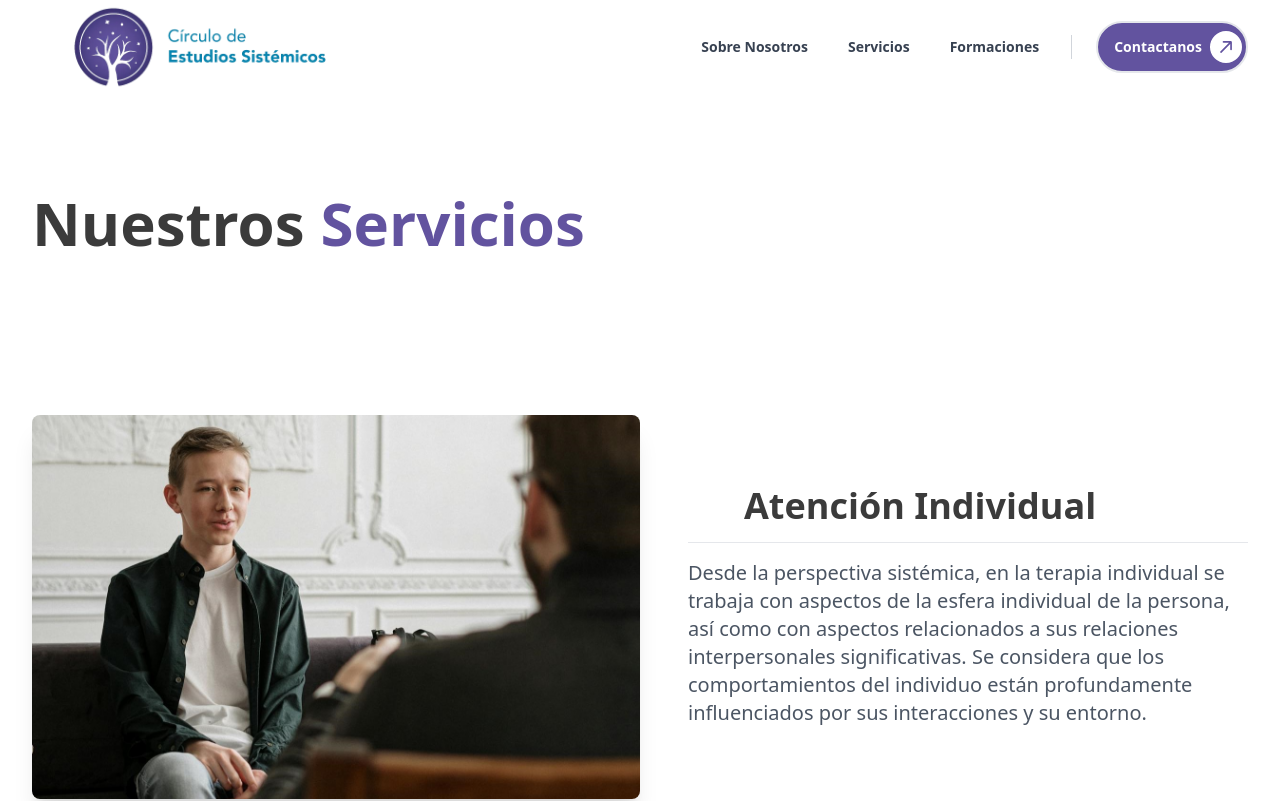
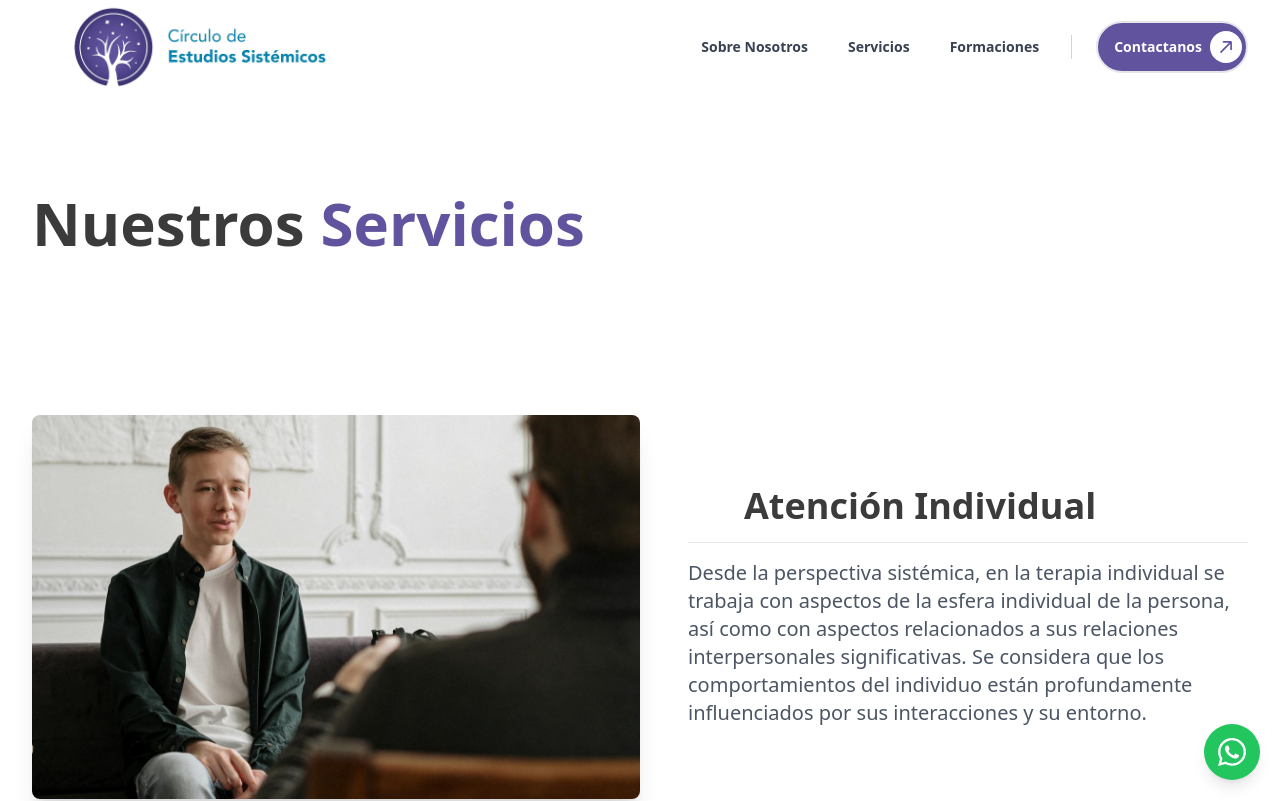
Before and after one commit to fabrizzio1822/circulo, a Next.js app: page /servicios in a window 1280 px wide. Shown: the top 801 px of the page. Built offline with nearby package versions, Linux system fonts and the light colour scheme; some icons are missing.

Commit message:
vnueva-27/5-17:38

```diff
--- a/app/contacto/page.jsx
+++ b/app/contacto/page.jsx
@@ -4,6 +4,7 @@ import { useState } from 'react';
 import { Title } from '@/components/Title/Title';
 import { Envelope, Location, Clock, Phone } from 'akar-icons';
 import { DIV } from '@/components/Div/Div';
+import FixedWhatsappButton from '@/components/Whatsapp/Whatsapp';
 
 export default function ContactPage() {
   const [formData, setFormData] = useState({
@@ -66,6 +67,7 @@ export default function ContactPage() {
 
   return (
     <div className="mx-auto px-4 py-8">
+      <FixedWhatsappButton/>
       <div className="md:text-7xl text-5xl max-w-[90rem] mx-auto">
         <Title>Contacto</Title>
       </div>
--- a/app/formaciones/page.jsx
+++ b/app/formaciones/page.jsx
@@ -7,6 +7,7 @@ import { Calendar, File, Envelope } from 'akar-icons';
 import { DIV } from "@/components/Div/Div";
 import Newsletter from '@/components/Newsletter/NewsLetter'
 import Escuelas from '@/components/Escuelas/Escuelas'
+import FixedWhatsappButton from '@/components/Whatsapp/Whatsapp';
 
 const formacionesPdfData = [
   { nombre: 'Formacion en el Modelo Sistémico', pdf: '/pdf/.pdfformaciones-ModeloSistemico.pdf' },
@@ -55,6 +56,7 @@ function FormacionesPdfGrid() {
 export default function Formaciones() {
   return (
     <div className="m-auto max-w-7xl py-5 ">
+      <FixedWhatsappButton/>
       <div className="md:flex px-6 lg:text-7xl md:text-6xl sm:text-6xl text-[10vw] md:gap-4  my-[50px]">
         <Title>Nuestras</Title>
         <Subtitle>Formaciones</Subtitle>
--- a/app/servicios/page.jsx
+++ b/app/servicios/page.jsx
@@ -8,6 +8,7 @@ import { AiOutlineWhatsApp } from 'react-icons/ai';
 import Button from "@/components/Button/Button";
 import Image from 'next/image';
 import Link from "next/link";
+import FixedWhatsappButton from "@/components/Whatsapp/Whatsapp";
 const servicios = [
     {
         titulo: "Atención Individual",
@@ -32,6 +33,7 @@ const servicios = [
 export default function Servicios() {
     return (
         <div className="mx-auto max-w-7xl px-4 sm:px-6 lg:px-8 py-12">
+            <FixedWhatsappButton/>
             <div className="mb-12">
                 <h1 className=" block md:flex gap-4 text-5xl md:text-6xl font-bold">
                     <Title>Nuestros</Title>
--- a/app/sobre-nosotros/page.jsx
+++ b/app/sobre-nosotros/page.jsx
@@ -4,9 +4,11 @@ import SobreNosotros from "@/components/SobreNosotros/SobreNosotros";
 import SobreNosotrosResponsive from "@/components/SobreNosotros/SobreNosotrosResponsive";
 import { Subtitle } from "@/components/Subtitle/SubTitle";
 import { Title } from "@/components/Title/Title";
+import FixedWhatsappButton from "@/components/Whatsapp/Whatsapp";
 export default function Nosotros(){
     return (
         <div className="max-w-7xl mx-auto p-3">
+            <FixedWhatsappButton/>
             <div className="flex md:text-7xl text-3xl gap-4">
                 <Title >Sobre</Title>
                 <Subtitle>Nosotros</Subtitle>
--- a/components/Animacion/Content.tsx
+++ b/components/Animacion/Content.tsx
@@ -15,6 +15,7 @@ import React from 'react';
 import ServicesSection from '@/components/ServicesSection';
 import { ServiceProvider } from '@/contexts/ServiceContext';
 import Nosotros from '@/components/Nosotros/Nosotros'
+import FixedWhatsappButton from "../Whatsapp/Whatsapp"
 
 const fadeInUp = {
   hidden: { opacity: 0, y: 20 },
@@ -42,6 +43,7 @@ const staggerContainer = {
 export default function Content() {
   return (
     <motion.div className=" mx-auto pb-20  bg-gray-50" initial="hidden" animate="visible" variants={staggerContainer}>
+       <FixedWhatsappButton/>
        <div className="max-w-7xl  mx-auto">
         <div className="min-h-screen">
           <Banner/>
--- a/components/Header/Header.jsx
+++ b/components/Header/Header.jsx
@@ -30,6 +30,7 @@ export default () => {
 
                     <div className="md:hidden">
                         <button className="text-gray-500 hover:text-gray-800"
+                            aria-label='menu'
                             onClick={() => setState(!state)}
                         >
                             {
--- /dev/null
+++ b/components/Whatsapp/Whatsapp.tsx
@@ -0,0 +1,41 @@
+// src/components/FixedWhatsappButton.tsx
+import React from 'react';
+import { FaWhatsapp } from 'react-icons/fa'; // Asegúrate de tener react-icons instalado
+
+const FixedWhatsappButton: React.FC = () => {
+  // La URL del link de WhatsApp que ya estás utilizando
+  const whatsappLinkMobile = "https://wa.me/message/6ACK444DNTJEM1";
+  const whatsappLinkDesktop = "https://api.whatsapp.com/message/6ACK444DNTJEM1?autoload=1&app_absent=0";
+
+  return (
+    <>
+      {/* Botón flotante para dispositivos móviles (visible solo en pantallas pequeñas) */}
+      <a
+        href={whatsappLinkMobile}
+        target="_blank"
+        rel="noopener noreferrer"
+        className="fixed bottom-5 right-5 z-50 p-3 bg-green-500 text-white rounded-full shadow-lg
+                   hover:bg-green-600 hover:scale-110 transition-transform duration-300 ease-in-out
+                   block md:hidden" // 'block' para móviles, 'hidden' para escritorio
+        aria-label="Contactar por WhatsApp"
+      >
+        <FaWhatsapp className="w-8 h-8" /> {/* Ajusta el tamaño del ícono si es necesario */}
+      </a>
+
+      {/* Botón flotante para dispositivos de escritorio (visible solo en pantallas grandes) */}
+      <a
+        href={whatsappLinkDesktop}
+        target="_blank"
+        rel="noopener noreferrer"
+        className="fixed bottom-5 right-5 z-50 p-3 bg-green-500 text-white rounded-full shadow-lg
+                   hover:bg-green-600 hover:scale-110 transition-transform duration-300 ease-in-out
+                   hidden md:block" // 'hidden' para móviles, 'block' para escritorio
+        aria-label="Contactar por WhatsApp"
+      >
+        <FaWhatsapp className="w-8 h-8" /> {/* Ajusta el tamaño del ícono si es necesario */}
+      </a>
+    </>
+  );
+};
+
+export default FixedWhatsappButton;
```
Also changed, not shown: public/assets/Cristian Maidana.jpeg (deleted).
